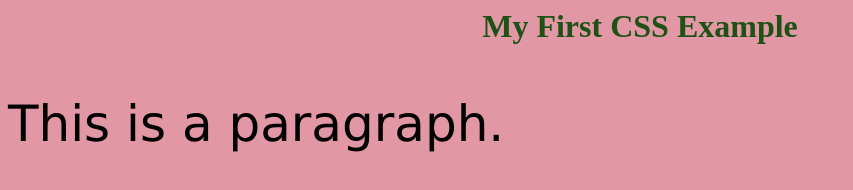
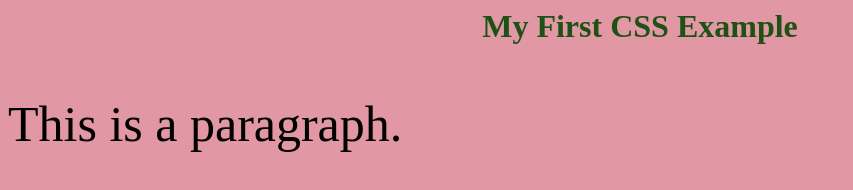
Before and after one commit to Abdur-Rahaman-Zamir/web-dev, a plain HTML site: page CSS/01-style&color/style&color.html in a window 1280 px wide. Shown: the whole page, without its empty margins (0-853 px from the left). Drawn offline with Linux system fonts and the light colour scheme.

Commit message:
paragraph

```diff
--- a/CSS/01-style&color/style&color.html
+++ b/CSS/01-style&color/style&color.html
@@ -11,7 +11,7 @@ h1 {
 }
 
 p {
-  font-family: verdana;
+  font-family: "Times New Roman", Times, serif;
   font-size: 50px;
 }
 </style>
```
